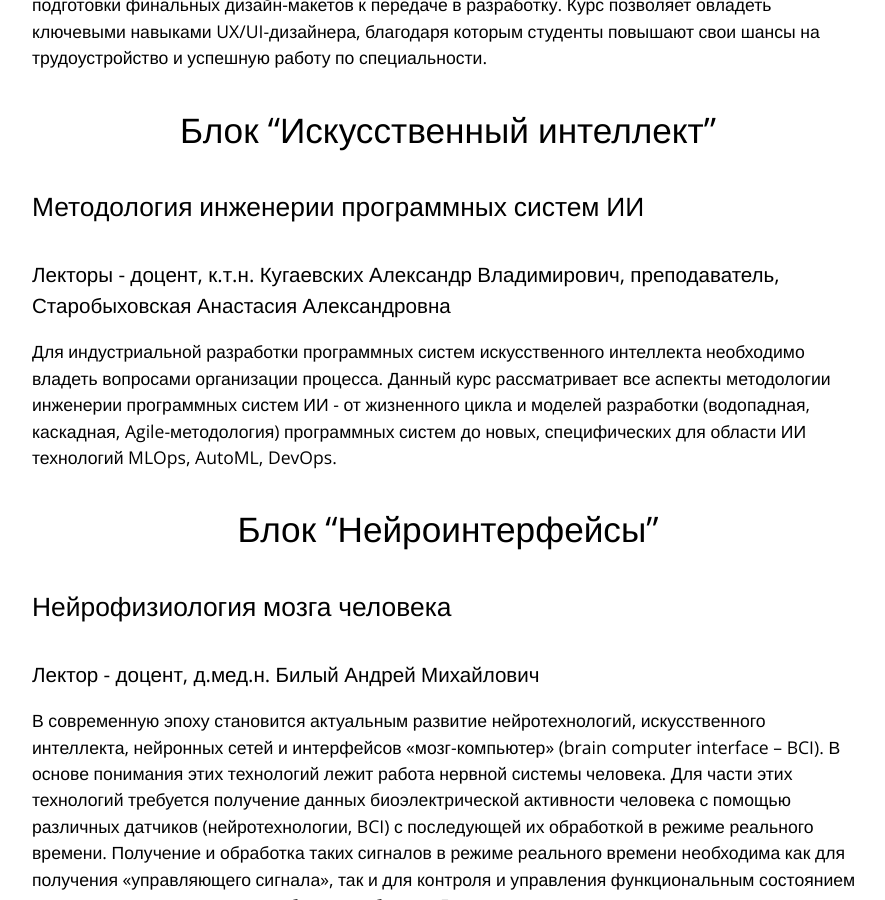
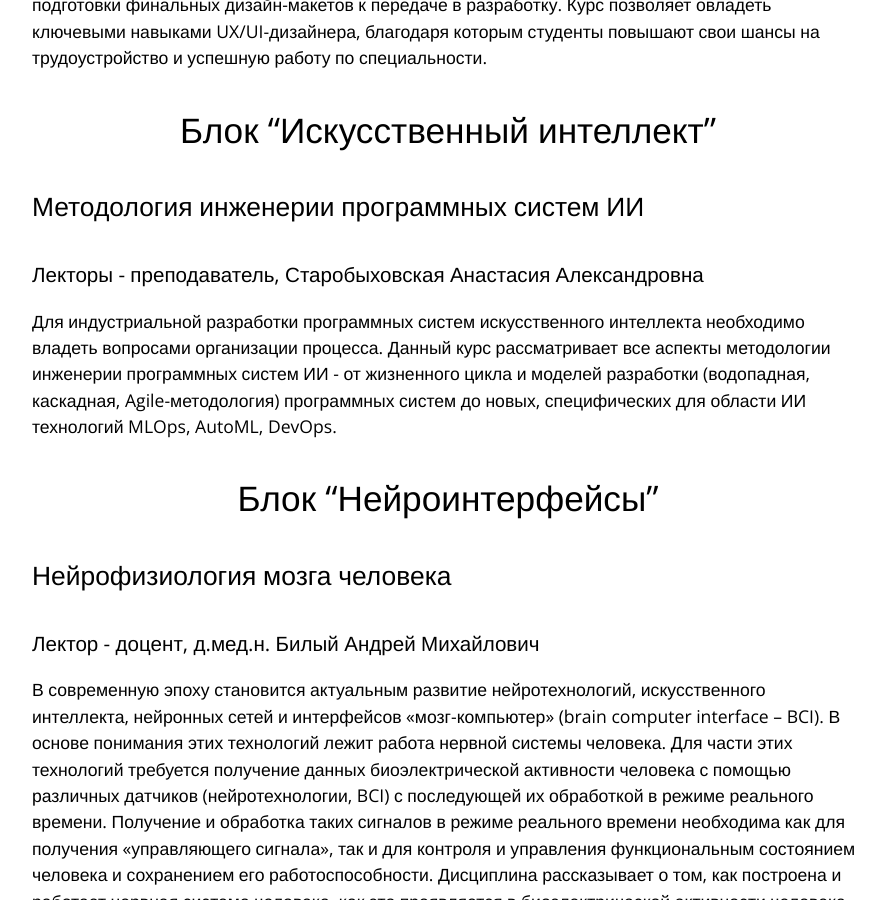
Before and after one commit to System-and-Application-Software/website, a Jekyll site: the page built from index.md, in a window 1280 px wide and 900 px high, scrolled down 4495 px. Shown: the whole window, without its empty margins (192-1077 px from the left). Built offline with Jekyll 4.4.1, drawn with Linux system fonts in a browser that asks for light colours.

Commit message:
Fix teacher

```diff
--- a/index.md
+++ b/index.md
@@ -114,7 +114,7 @@ layout: default
 
 # Блок "Искусственный интеллект"
 ## Методология инженерии программных систем ИИ
-### Лекторы - доцент, к.т.н. Кугаевских Александр Владимирович, преподаватель, Старобыховская Анастасия Александровна
+### Лекторы - преподаватель, Старобыховская Анастасия Александровна
 
 Для индустриальной разработки программных систем искусственного интеллекта необходимо владеть вопросами организации процесса. Данный курс рассматривает все аспекты методологии инженерии программных систем ИИ - от жизненного цикла и моделей разработки (водопадная, каскадная, Agile-методология) программных систем до новых, специфических для области ИИ технологий MLOps, AutoML, DevOps.
 
```
